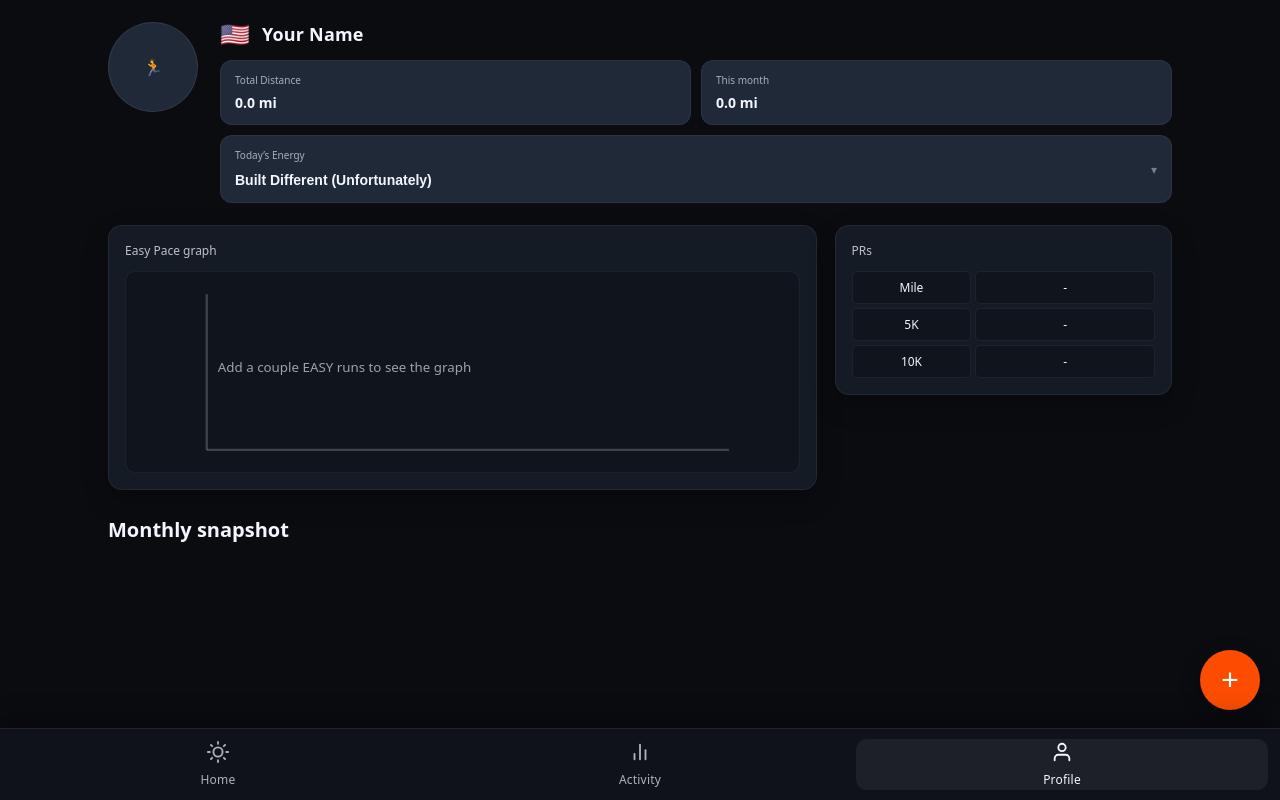
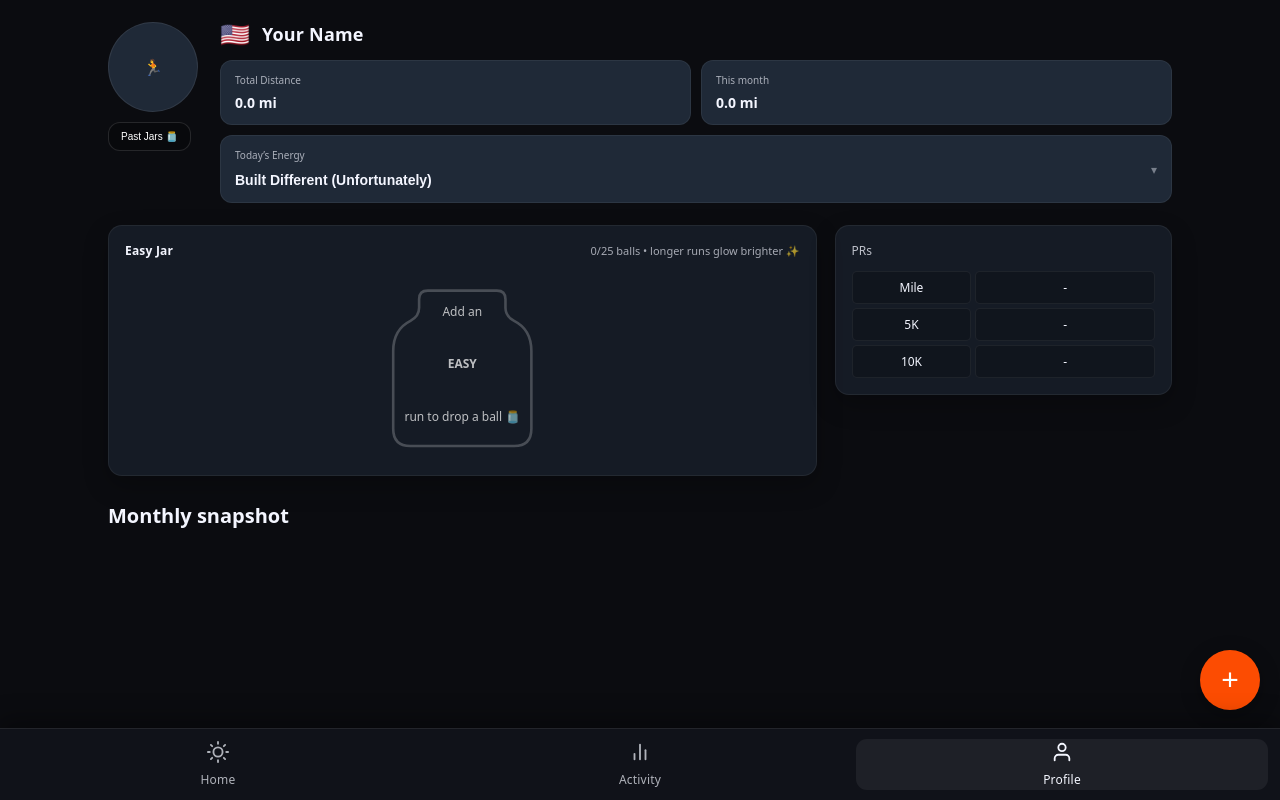
Before and after one commit to Paymvi/Running_App, a React (Vite) app: page /profile in a window 1280 px wide. Built offline with nearby package versions, Linux system fonts and the light colour scheme.

Commit message:
Replaced the Easy Run Graph with an Easy Run Jar in the Profile page

```diff
--- a/src/App.css
+++ b/src/App.css
@@ -865,3 +865,192 @@ page {
   opacity: 0.9;
   margin-bottom: 14px;
 }
+
+
+
+
+
+
+/* ---------------- EASY JAR (MINIMAL) ---------------- */
+
+.jar-card {
+  display: flex;
+  flex-direction: column;
+  gap: 8px;
+}
+
+.jar-head {
+  display: flex;
+  align-items: baseline;
+  justify-content: space-between;
+  gap: 12px;
+  margin-bottom: 2px;
+}
+
+.jar-title {
+  font-size: 12px;
+  font-weight: 800;
+  letter-spacing: 0.2px;
+}
+
+.jar-sub {
+  font-size: 11px;
+  opacity: 0.65;
+  white-space: nowrap;
+}
+
+/* Make the canvas feel clean + minimal */
+.jar-wrap {
+  position: relative;
+  width: 100%;
+  border-radius: 12px;
+
+  /* minimal: no “card inside a card” */
+  background: transparent;
+  border: none;
+
+  overflow: hidden;
+  padding: 0;
+}
+
+/* Slightly shorter by default (less “poster” feel) */
+.jar-svg {
+  width: 100%;
+  height: 190px;
+  display: block;
+}
+
+/* Minimal jar outline: no fill, crisp stroke */
+.jar-glass {
+  fill: none;
+  stroke: rgba(255, 255, 255, 0.22);
+  stroke-width: 3;
+  stroke-linecap: round;
+  stroke-linejoin: round;
+}
+
+/* Remove the “glass shine” */
+.jar-highlight {
+  display: none;
+}
+
+/* Remove base shadow to stay flat */
+.jar-shadow {
+  display: none;
+}
+
+/* Minimal balls: flat, clean circles */
+.jar-ball {
+  stroke: none;          /* remove outline */
+  opacity: 0.95;
+}
+
+/* Remove the little specular highlight dot (the second circle) */
+.jar-wrap circle[fill="rgba(255,255,255,0.35)"] {
+  display: none;
+}
+
+/* If using the glow filter, keep it VERY subtle (or turn off) */
+.jar-ball-new,
+.jar-wrap g[filter="url(#ballGlow)"] {
+  /* comment this out if you still want glow on long runs */
+  filter: none !important;
+}
+
+/* Empty state still centered */
+.jar-empty {
+  position: absolute;
+  inset: 0;
+  display: grid;
+  place-items: center;
+  text-align: center;
+  padding: 16px;
+  color: rgba(255,255,255,0.72);
+  font-size: 12px;
+}
+
+/* Completion text */
+.jar-complete {
+  margin-top: 8px;
+  font-size: 12px;
+  opacity: 0.85;
+}
+
+/* Past jars modal */
+.jar-modal-backdrop {
+  position: fixed;
+  inset: 0;
+  background: rgba(0,0,0,0.55);
+  display: grid;
+  place-items: center;
+  padding: 18px;
+  z-index: 999;
+}
+
+.jar-modal {
+  width: min(980px, 100%);
+  max-height: 86vh;
+  overflow: auto;
+  background: rgba(31, 41, 55, 0.92);
+  border: 1px solid rgba(255,255,255,0.10);
+  border-radius: 16px;
+  box-shadow: 0 18px 50px rgba(0,0,0,0.55);
+  padding: 14px;
+}
+
+.jar-modal-head {
+  display: flex;
+  align-items: center;
+  justify-content: space-between;
+  gap: 12px;
+  margin-bottom: 12px;
+}
+
+.jar-modal-title {
+  font-size: 14px;
+  font-weight: 800;
+}
+
+.jar-close {
+  border: 1px solid rgba(255,255,255,0.12);
+  background: rgba(0,0,0,0.22);
+  color: white;
+  border-radius: 10px;
+  padding: 6px 10px;
+  cursor: pointer;
+}
+
+.jar-close:hover {
+  border-color: rgba(255,255,255,0.22);
+}
+
+.jar-modal-empty {
+  padding: 14px;
+  opacity: 0.8;
+  font-size: 12px;
+}
+
+.jar-grid {
+  display: grid;
+  grid-template-columns: repeat(2, minmax(0, 1fr));
+  gap: 12px;
+}
+
+/* Small thumbs */
+.jar-thumb .jar-svg {
+  height: 170px;
+}
+
+@media (max-width: 720px) {
+  .jar-grid { grid-template-columns: 1fr; }
+}
+
+
+.avatar-btn {
+  background: rgba(0,0,0,0.22);
+  border: 1px solid rgba(255,255,255,0.12);
+}
+
+.avatar-btn:hover {
+  border-color: rgba(255,255,255,0.22);
+}
--- a/src/pages/Profile.jsx
+++ b/src/pages/Profile.jsx
@@ -41,6 +41,213 @@ function formatTime(min) {
   return `${m}:${s.toString().padStart(2, "0")}`;
 }
 
+
+
+
+function chunkArray(arr, size) {
+  const out = [];
+  for (let i = 0; i < arr.length; i += size) out.push(arr.slice(i, i + size));
+  return out;
+}
+
+function hashString(str) {
+  // deterministic hash for colors/positions
+  let h = 2166136261;
+  for (let i = 0; i < str.length; i++) {
+    h ^= str.charCodeAt(i);
+    h = Math.imul(h, 16777619);
+  }
+  return h >>> 0;
+}
+
+function mulberry32(seed) {
+  // deterministic PRNG
+  return function () {
+    let t = (seed += 0x6d2b79f5);
+    t = Math.imul(t ^ (t >>> 15), t | 1);
+    t ^= t + Math.imul(t ^ (t >>> 7), t | 61);
+    return ((t ^ (t >>> 14)) >>> 0) / 4294967296;
+  };
+}
+
+
+
+function EasyJar({ runs = [], title = "Easy Jar", subtitle }) {
+  // SVG coordinate system
+  const W = 340;
+  const H = 220;
+
+  // jar interior bounds (where balls can be placed)
+  const inner = {
+    x: 70,
+    y: 45,
+    w: 200,
+    h: 150,
+  };
+
+  // compute max duration for brightness scaling
+  const durations = runs.map((r) => r.duration || 0).filter(Boolean);
+  const maxDur = Math.max(30, ...durations); // at least 30 so it doesn't blow out
+
+  // place circles with a simple deterministic packing attempt
+  const circles = useMemo(() => {
+    const placed = [];
+    const baseSeed = hashString(runs.map((r) => r.key).join("|") || "empty");
+    const rand = mulberry32(baseSeed);
+
+    function collides(x, y, rr) {
+      for (const c of placed) {
+        const dx = c.cx - x;
+        const dy = c.cy - y;
+        const dist = Math.sqrt(dx * dx + dy * dy);
+        if (dist < c.r + rr + 1.2) return true;
+      }
+      return false;
+    }
+
+    for (let i = 0; i < runs.length; i++) {
+      const r = runs[i];
+
+      // radius slightly increases with duration (cute variety)
+      const dur = r.duration || 0;
+      const t = Math.min(1, dur / 75); // cap effect around ~75 min
+      const rad = 7 + t * 4; // 7..11
+
+      // try a bunch of random positions; fall back if crowded
+      let cx = inner.x + inner.w / 2;
+      let cy = inner.y + inner.h / 2;
+
+      let found = false;
+      for (let tries = 0; tries < 400; tries++) {
+        const x = inner.x + rad + rand() * (inner.w - rad * 2);
+        const y = inner.y + rad + rand() * (inner.h - rad * 2);
+        if (!collides(x, y, rad)) {
+          cx = x;
+          cy = y;
+          found = true;
+          break;
+        }
+      }
+
+        // scale duration relative to max duration in this jar (0 → 1)
+        const tDur = Math.max(0, Math.min(1, dur / maxDur));
+
+        // brand orange (same as calendar)
+        const rColor = 252;
+        const gColor = 76;
+        const bColor = 2;
+
+        // match calendar alpha scaling
+        const alpha = 0.25 + tDur * 0.75; // 0.25 → 1.0
+
+        placed.push({
+            cx,
+            cy,
+            r: rad,
+            fill: `rgba(${rColor}, ${gColor}, ${bColor}, ${alpha})`,
+            glow: tDur, // normalized for glow threshold
+            key: r.key,
+            label: r.label,
+            dur,
+            miles: r.miles,
+            date: r.date,
+        });
+    }
+
+    return placed;
+  }, [runs, maxDur]);
+
+  return (
+    <div className="jar-card">
+      <div className="jar-head">
+        <div className="jar-title">{title}</div>
+        <div className="jar-sub">{subtitle}</div>
+      </div>
+
+      <div className="jar-wrap" aria-label="Easy Jar">
+        <svg viewBox={`0 0 ${W} ${H}`} className="jar-svg" role="img">
+          {/* Glow filter */}
+          <defs>
+            <filter id="ballGlow" x="-50%" y="-50%" width="200%" height="200%">
+              <feGaussianBlur stdDeviation="2.8" result="blur" />
+              <feMerge>
+                <feMergeNode in="blur" />
+                <feMergeNode in="SourceGraphic" />
+              </feMerge>
+            </filter>
+
+            {/* Glass gradient */}
+            <linearGradient id="glassGrad" x1="0" y1="0" x2="0" y2="1">
+              <stop offset="0%" stopColor="rgba(255,255,255,0.20)" />
+              <stop offset="100%" stopColor="rgba(255,255,255,0.06)" />
+            </linearGradient>
+          </defs>
+
+          {/* Jar outline */}
+          <path
+            className="jar-glass"
+            d="
+              M120 35
+              Q120 25 130 25
+              L210 25
+              Q220 25 220 35
+              L220 45
+              Q220 55 230 60
+              Q250 70 250 95
+              L250 185
+              Q250 205 230 205
+              L110 205
+              Q90 205 90 185
+              L90 95
+              Q90 70 110 60
+              Q120 55 120 45
+              Z
+            "
+          />
+
+          {/* Glass highlight */}
+          <path
+            className="jar-highlight"
+            d="M110 78 Q105 120 110 175"
+          />
+
+          {/* Balls */}
+          {circles.map((c) => (
+            <g key={c.key} filter={c.glow > 0.75 ? "url(#ballGlow)" : undefined}>
+              <circle
+                cx={c.cx}
+                cy={c.cy}
+                r={c.r}
+                fill={c.fill}
+                className="jar-ball"
+              />
+              {/* tiny specular highlight */}
+              <circle
+                cx={c.cx - c.r * 0.25}
+                cy={c.cy - c.r * 0.25}
+                r={Math.max(1.6, c.r * 0.25)}
+                fill="rgba(255,255,255,0.35)"
+              />
+            </g>
+          ))}
+
+          {/* Base shadow */}
+          <ellipse cx="170" cy="208" rx="95" ry="10" className="jar-shadow" />
+        </svg>
+
+        {runs.length === 0 && (
+          <div className="jar-empty">
+            Add an <b>EASY</b> run to drop a ball 🫙
+          </div>
+        )}
+      </div>
+    </div>
+  );
+}
+
+
+
+
 export default function Profile() {
   const [activities, setActivities] = useState([]);
   const [avatar, setAvatar] = useState(() => localStorage.getItem("profileAvatar") || "");
@@ -48,6 +255,7 @@ export default function Profile() {
     () => localStorage.getItem("profileTag") || "Built Different (Unfortunately)"
   );
   const fileInputRef = useRef(null);
+  const [showJarHistory, setShowJarHistory] = useState(false);
 
 
   useEffect(() => {
@@ -148,50 +356,33 @@ const removeAvatar = () => {
   const fiveKDisplay = prs.fiveK;
 
     // -------------------------
-  // Easy pace “graph”
-  // (simple: last 6 easy runs pace)
+    // EASY JAR (25 easy runs per jar)
     // -------------------------
-  const easyPaces = useMemo(() => {
-    const easyRuns = activities
+    const easyRuns = useMemo(() => {
+    return activities
         .filter((a) => a.intensity === "easy")
         .filter((a) => parseFloat(a.miles) && parseFloat(a.duration))
-      .sort((a, b) => new Date(a.date || 0) - new Date(b.date || 0));
-
-    const last = easyRuns.slice(-6);
-
-    return last.map((a) => {
-      const miles = parseFloat(a.miles);
-      const duration = parseFloat(a.duration);
-      const pace = duration / miles; // min/mi
-      return pace;
-    });
+        .map((a, idx) => {
+        const dateStr = a.date || "";
+        // stable key: date+miles+duration+idx (good enough for local demo)
+        const key = `${dateStr}|${a.miles}|${a.duration}|${idx}`;
+        return {
+            key,
+            date: dateStr,
+            miles: parseFloat(a.miles),
+            duration: parseFloat(a.duration), // minutes
+            label: "Easy Run",
+        };
+        })
+        .sort((x, y) => new Date(x.date || 0) - new Date(y.date || 0));
     }, [activities]);
 
-  // convert pace array -> SVG points
-  const pacePath = useMemo(() => {
-    if (easyPaces.length < 2) return "";
+    const jarGroups = useMemo(() => chunkArray(easyRuns, 25), [easyRuns]);
 
-    const W = 520;
-    const H = 160;
-    const pad = 18;
+    const currentJarIndex = Math.max(0, jarGroups.length - 1);
+    const currentJar = jarGroups[currentJarIndex] || [];
+    const completedJars = jarGroups.length > 1 ? jarGroups.slice(0, -1) : [];
 
-    const minP = Math.min(...easyPaces);
-    const maxP = Math.max(...easyPaces);
-
-    const scaleX = (i) =>
-      pad + (i * (W - pad * 2)) / (easyPaces.length - 1);
-
-    const scaleY = (p) => {
-      if (maxP === minP) return H / 2;
-      // lower pace = faster = higher line (invert)
-      const t = (p - minP) / (maxP - minP);
-      return pad + t * (H - pad * 2);
-    };
-
-    return easyPaces
-      .map((p, i) => `${i === 0 ? "M" : "L"} ${scaleX(i)} ${scaleY(p)}`)
-      .join(" ");
-  }, [easyPaces]);
 
   // -------------------------
   // Monthly snapshot:
@@ -283,6 +474,12 @@ const removeAvatar = () => {
         />
         </div>
 
+        <div className="avatar-actions">
+        <button className="avatar-btn" onClick={() => setShowJarHistory(true)}>
+            Past Jars 🫙
+        </button>
+        </div>
+
 
         </div>
 
@@ -332,26 +529,19 @@ const removeAvatar = () => {
       {/* MIDDLE AREA: graph left + PR panel right */}
       <div className="profile-mid">
 
-        {/* easy pace graph */}
+        {/* EASY JAR */}
         <div className="profile-panel">
-          <div className="panel-title">Easy Pace graph</div>
+        <EasyJar
+            title="Easy Jar"
+            subtitle={`${currentJar.length}/25 balls • longer runs glow brighter ✨`}
+            runs={currentJar}
+        />
 
-          <div className="pace-graph">
-            <svg viewBox="0 0 520 180" className="pace-svg" aria-label="Easy pace graph">
-              {/* axes */}
-              <line x1="30" y1="20" x2="30" y2="160" className="axis" />
-              <line x1="30" y1="160" x2="500" y2="160" className="axis" />
-
-              {/* line */}
-              {pacePath ? (
-                <path d={pacePath} className="pace-line" />
-              ) : (
-                <text x="40" y="90" className="pace-empty">
-                  Add a couple EASY runs to see the graph
-                </text>
+        {currentJar.length === 25 && (
+            <div className="jar-complete">
+            Jar complete! You’re officially annoying (in a good way). 🏆
+            </div>
         )}
-            </svg>
-          </div>
         </div>
 
         {/* PRs panel (matches sketch box) */}
@@ -409,6 +599,42 @@ const removeAvatar = () => {
         </div>
       </div>
 
+
+
+    {showJarHistory && (
+    <div className="jar-modal-backdrop" onClick={() => setShowJarHistory(false)}>
+        <div className="jar-modal" onClick={(e) => e.stopPropagation()}>
+        <div className="jar-modal-head">
+            <div className="jar-modal-title">Past Jars</div>
+            <button className="jar-close" onClick={() => setShowJarHistory(false)}>
+            ✕
+            </button>
+        </div>
+
+        {completedJars.length === 0 ? (
+            <div className="jar-modal-empty">
+            No completed jars yet. Fill your first one 😈
+            </div>
+        ) : (
+            <div className="jar-grid">
+            {completedJars
+                .slice()
+                .reverse()
+                .map((jar, idx) => (
+                <div key={idx} className="jar-thumb">
+                    <EasyJar
+                    title={`Jar #${completedJars.length - idx}`}
+                    subtitle="25/25"
+                    runs={jar}
+                    />
+                </div>
+                ))}
+            </div>
+        )}
+        </div>
+    </div>
+    )}
+
     </div>
   );
 }
```
Lines whose indentation alone changed are shown as unchanged.
